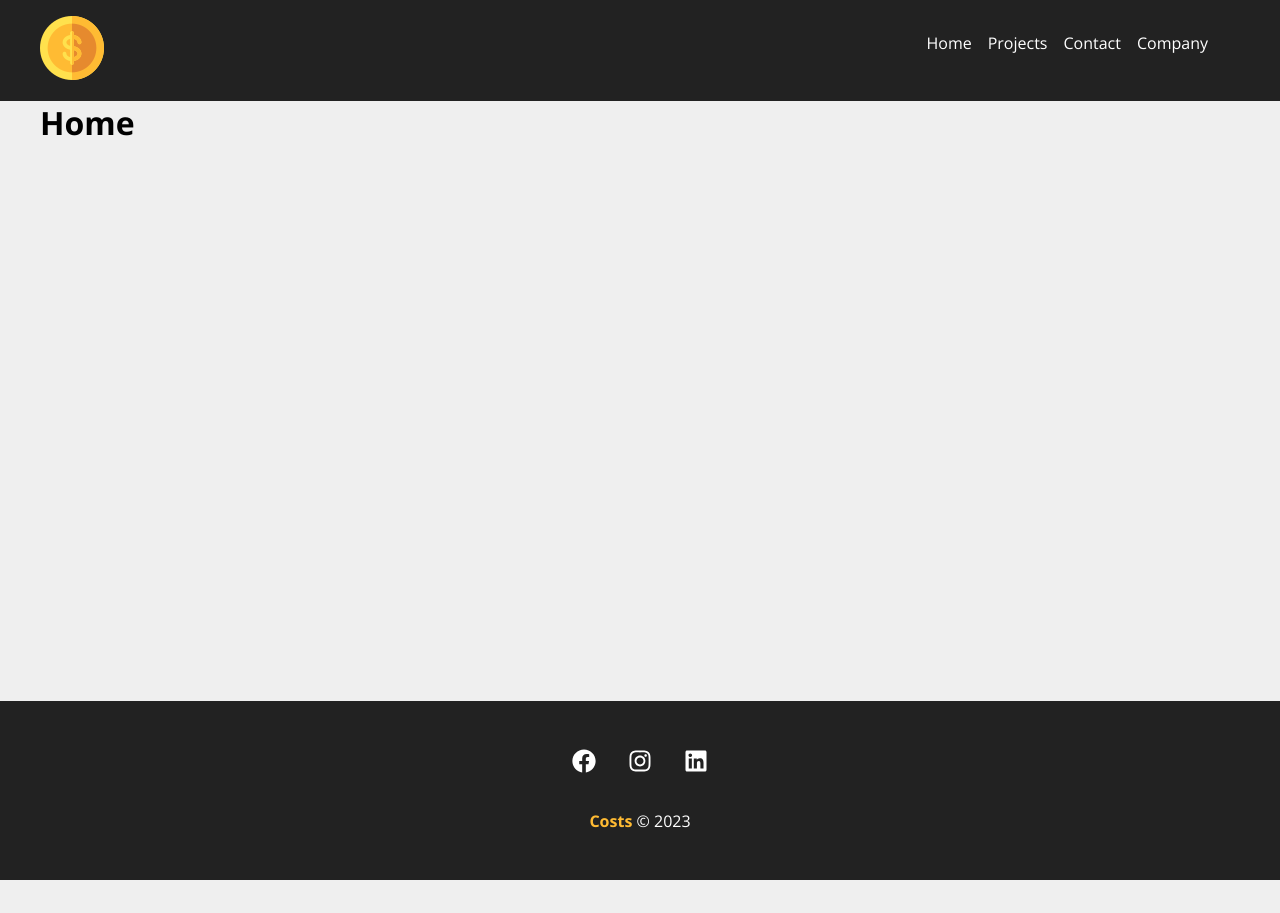
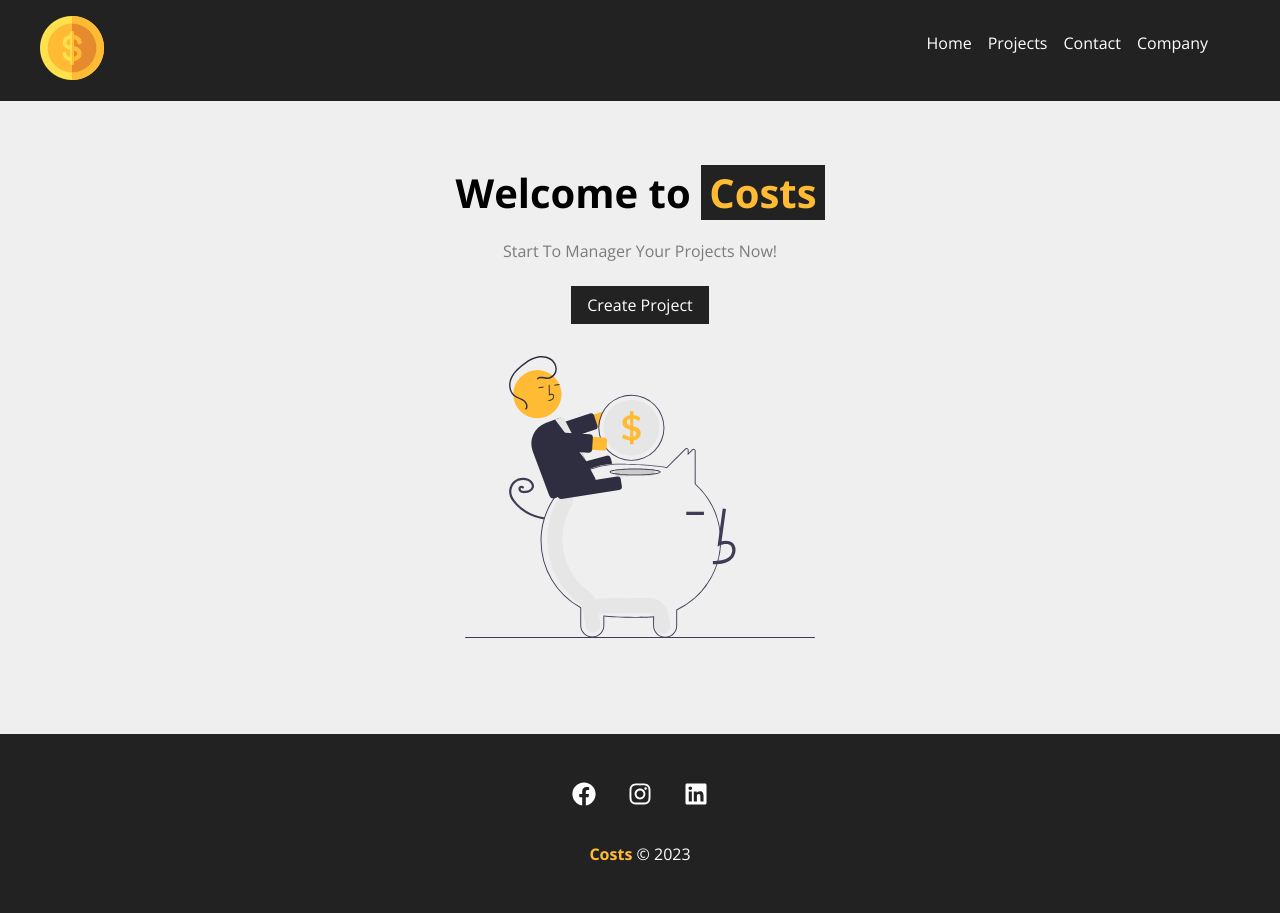
Before and after one commit to JuniorWender/Costs, a React (Create React App) app: page / in a window 1280 px wide. Before the commit the page ends 880 px from the top, so only its background shows below. Built offline with nearby package versions, Linux system fonts and the light colour scheme.

Commit message:
Complete Home Page

```diff
--- /dev/null
+++ b/src/components/layout/LinkButton.js
@@ -0,0 +1,12 @@
+import { Link } from 'react-router-dom';
+import styles from './LinkButton.module.css';
+
+function LinkButton({to,text}){
+    return (
+        <Link className={styles.btn} to={to}>
+            {text}
+        </Link>
+    )
+}
+
+export default LinkButton;
--- /dev/null
+++ b/src/components/layout/LinkButton.module.css
@@ -0,0 +1,11 @@
+.btn {
+    background-color: #222;
+    color: #FFF;
+    padding: 0.5em 1em;
+    text-decoration: none;
+    transition: 0.5s;
+}
+
+.btn:hover {
+    color: #ffbb33;
+}
--- a/src/components/pages/Home.js
+++ b/src/components/pages/Home.js
@@ -1,5 +1,16 @@
+import styles from './Home.module.css'
+import savings from '../../img/savings.svg'
+import LinkButton from '../layout/LinkButton';
+
 function Home() {
-    return <h1>Home</h1>
+    return (
+        <section className={styles.home_Container}>
+            <h1> Welcome to <span> Costs </span></h1>
+            <p> Start To Manager Your Projects Now! </p>
+            <LinkButton to="/NewProject" text="Create Project"/>
+            <img src={savings} alt="Costs" />
+        </section>
+    )
 }
 
 export default Home;
--- /dev/null
+++ b/src/components/pages/Home.module.css
@@ -0,0 +1,29 @@
+.home_Container {
+    width: 100%;
+    display: flex;
+    flex-direction: column;
+    align-items: center;
+    justify-content: center;
+    padding: 4em;
+}
+
+.home_Container h1 {
+    font-size: 2.5em;
+    margin-bottom: .5em;
+}
+
+.home_Container h1 span {
+    color: #ffbb33;
+    padding: 0 .2em;
+    background-color: #222;
+}
+
+.home_Container p {
+    margin-bottom: 1.5em;
+    color: #7b7b7b;
+}
+
+.home_Container img {
+    width: 350px;
+    margin: 2em 0;
+}
```
